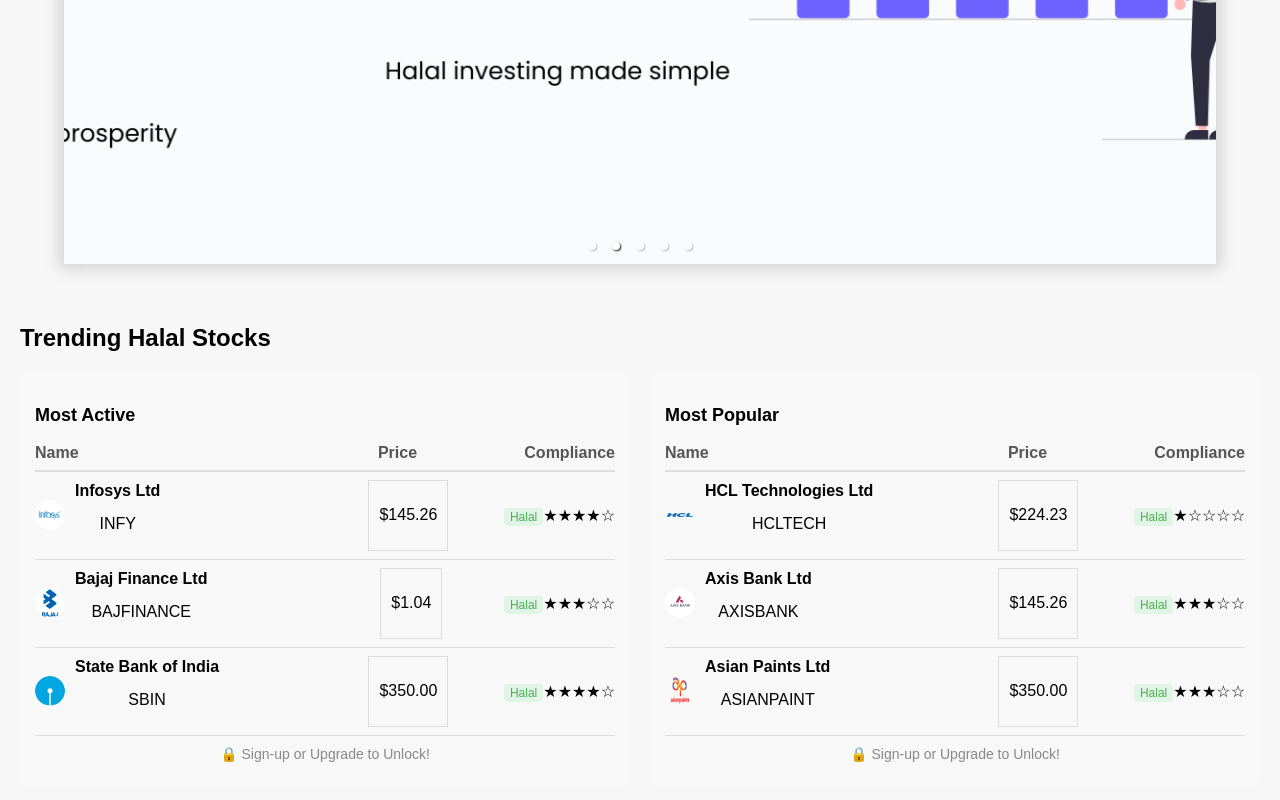
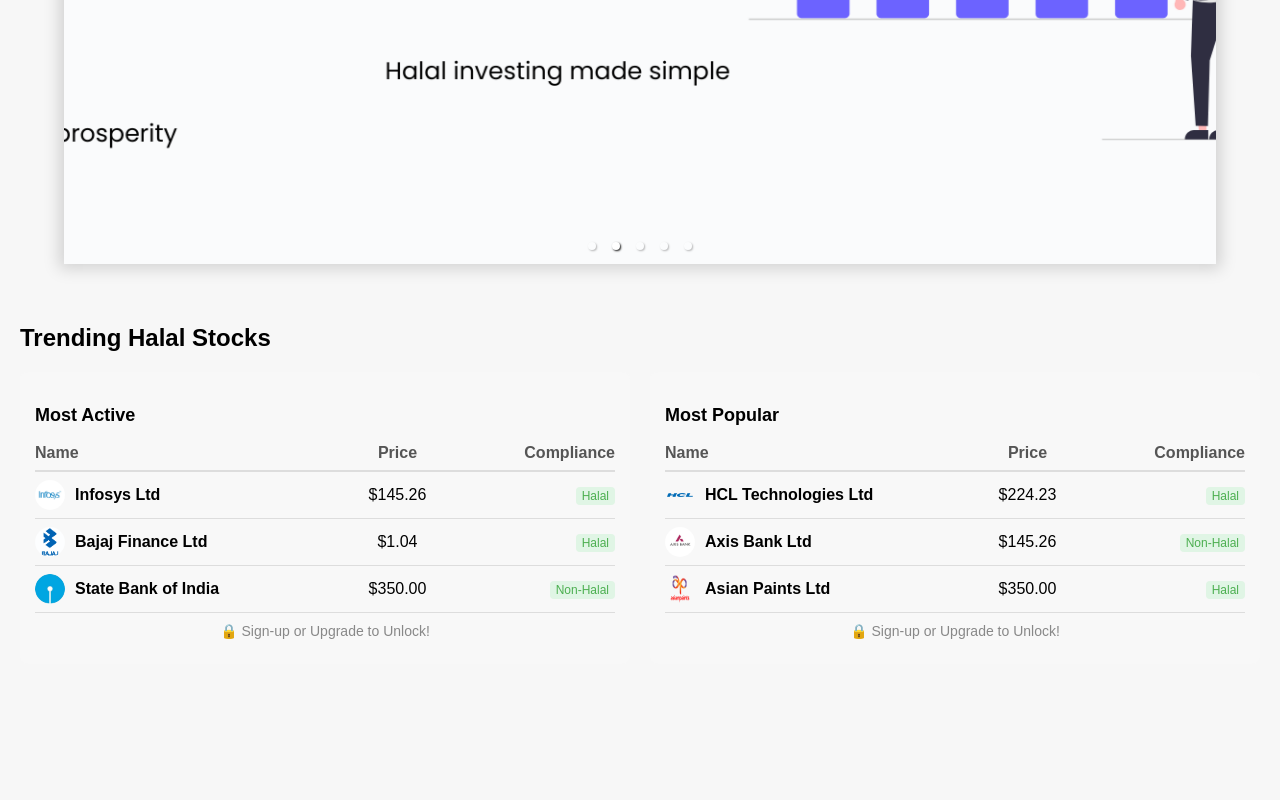
Before and after one commit to umar23-zan/Sharia-Stock-App, a React (Create React App) app in the folder frontend/: page / in a window 1280 px wide. Shown: the part 494-1294 px from the top of the page. After the commit the page ends 1178 px from the top, so only its background shows below. Built offline with nearby package versions, Linux system fonts and the light colour scheme.

Commit message:
a slight changes

```diff
--- a/frontend/src/components/Design.js
+++ b/frontend/src/components/Design.js
@@ -1,6 +1,6 @@
-import React, { useEffect }   from 'react';
+import React, { useEffect } from 'react';
 import { Carousel } from 'react-responsive-carousel';
-import { useNavigate,Link } from 'react-router-dom';
+import { useNavigate, Link } from 'react-router-dom';
 import "react-responsive-carousel/lib/styles/carousel.min.css";
 import signup from '../images/Signup.png';
 import investing from '../images/Halal investing.png';
@@ -36,22 +36,23 @@
 
   const stocks = {
     mostActive: [
-      { name: 'Infosys Ltd', symbol: 'INFY', price: '$145.26', compliance: 4, logo: `${infosys}` },
-      { name: 'Bajaj Finance Ltd', symbol: 'BAJFINANCE', price: '$1.04', compliance: 3, logo: `${bajaj}` },
-      { name: 'State Bank of India', symbol: 'SBIN', price: '$350.00',  compliance: 4, logo: `${sbi}` }
+      { name: 'Infosys Ltd', symbol: 'INFY', price: '$145.26', isHalal: true, logo: `${infosys}` },
+      { name: 'Bajaj Finance Ltd', symbol: 'BAJFINANCE', price: '$1.04', isHalal: true, logo: `${bajaj}` },
+      { name: 'State Bank of India', symbol: 'SBIN', price: '$350.00', isHalal: false, logo: `${sbi}` }
     ],
     mostPopular: [
-      { name: 'HCL Technologies Ltd', symbol: 'HCLTECH', price: '$224.23', compliance: 1, logo: `${hcl}` },
-      { name: 'Axis Bank Ltd', symbol: 'AXISBANK', price: '$145.26', compliance: 3, logo: `${axis}` },
-      { name: 'Asian Paints Ltd', symbol: 'ASIANPAINT', price: '$350.00',  compliance: 3, logo: `${asian}` }
+      { name: 'HCL Technologies Ltd', symbol: 'HCLTECH', price: '$224.23', isHalal: true, logo: `${hcl}` },
+      { name: 'Axis Bank Ltd', symbol: 'AXISBANK', price: '$145.26', isHalal: false, logo: `${axis}` },
+      { name: 'Asian Paints Ltd', symbol: 'ASIANPAINT', price: '$350.00', isHalal: true, logo: `${asian}` }
     ]
   };
 
+ const renderComplianceBadge = (isHalal) => {
+  const badgeClass = isHalal ? 'compliance-badge-halal' : 'compliance-badge-non-halal';
+  return <span className={`compliance-badge ${badgeClass}`}>{isHalal ? 'Halal' : 'Non-Halal'}</span>;
+}
 
-    const renderCompliance = (rating) => {
-      const stars = Array(5).fill('☆').fill('★', 0, rating);
-      return <span className="compliance-rating">{stars.join('')}</span>;
-    };
+
 
   const renderStockRow = (stock) => (
     <div className="stock-row" key={stock.symbol}>
@@ -61,25 +62,22 @@
           <Link to="/login" style={{ textDecoration: 'none', color: 'inherit' }}>
             <strong>{stock.name}</strong>
           </Link>
-            <p>{stock.symbol}</p>
         </div>
       </div>
-        <div className="stock-price">
+      <div className="stock-price1">
         <p>{stock.price}</p>
       </div>
       <div className="stock-compliance">
-          <span className="compliance-badge">Halal</span>
-          {renderCompliance(stock.compliance)}
+        {renderComplianceBadge(stock.isHalal)}
       </div>
     </div>
   );
-
 
   return (
     <div>
       <div className='header'>
         <div className="header-icons">
-          <img src={logo} alt="logo" className="logo"/>
+          <img src={logo} alt="logo" className="logo" />
         </div>
         <div className='header-button'>
           <button className='login' onClick={handleLoginClick}>LOGIN</button>
@@ -98,9 +96,13 @@
           transitionTime={1000}
           showStatus={false}
         >
+
+            <Link to="/signup">
             <div>
-            <img src={signup} alt="Sign Up"  />
+             <img src={signup} alt="Sign Up" />
             </div>
+            </Link>
+
           <div>
             <img src={investing} alt="Investing" />
           </div>
@@ -153,7 +155,6 @@
           </div>
         </div>
       </div>
-
     </div>
   );
 }
```
Lines whose indentation alone changed are shown as unchanged.
